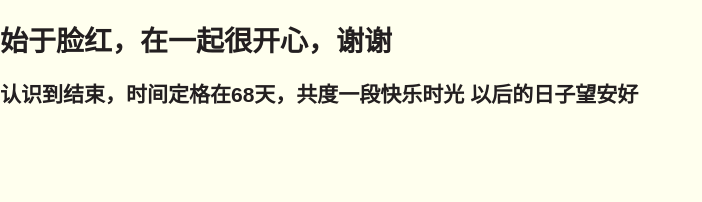
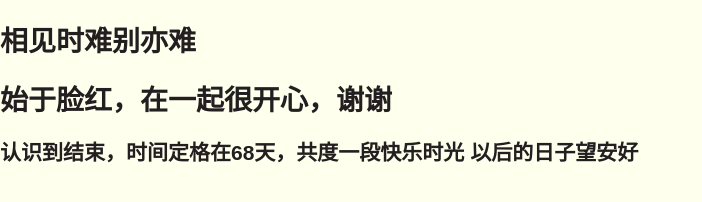
Before and after one commit to WuJinZheng/WuJinZheng.github.io, a plain HTML site: page index.html in a window 1280 px wide. Shown: the whole page, without its empty margins (0-702 px from the left). Drawn offline with Linux system fonts and the light colour scheme.

Commit message:
Update index.html

```diff
--- a/index.html
+++ b/index.html
@@ -34,6 +34,7 @@ rel="stylesheet" type="text/css">
 -->
         </STYLE>
 <DIV id="main">
+	 <h1>                            相见时难别亦难        </h1>
     <h1>                                始于脸红，在一起很开心，谢谢        </h2>
 	<h2>                 认识到结束，时间定格在68天，共度一段快乐时光        以后的日子望安好 </h2>
 
```
